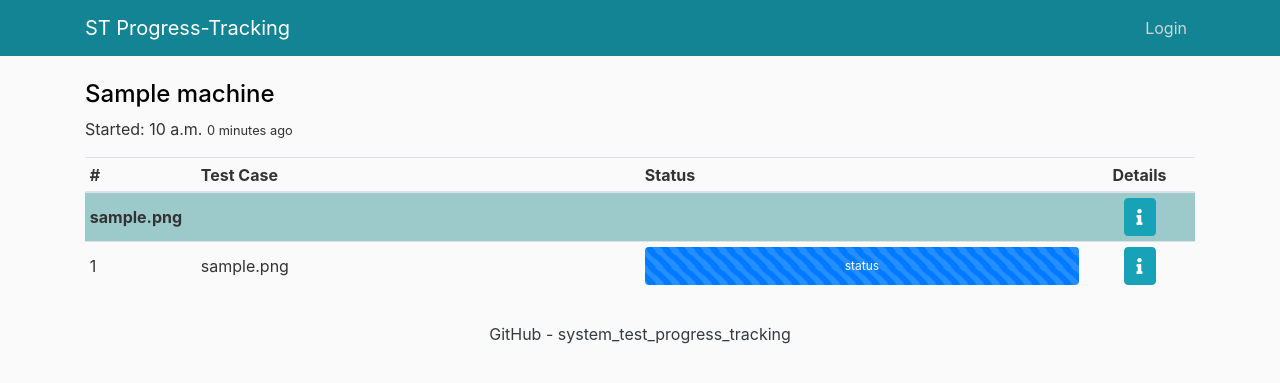
After one commit to TobKed/system_test_progress_tracking, a Django app: page /dry_run_data/1 in a window 1280 px wide. The commit adds this page. Shown: the top 383 px of the page. Run offline with Django 3.2, Linux system fonts and the light colour scheme; tables that the repository leaves empty hold one stand-in row (values such as "Sample post"); some libraries are stand-ins or nearby versions.

Commit message:
add dry run data detail view

```diff
--- a/system_test_progress_tracking/progress_tracking/static/progress_tracking/main.css
+++ b/system_test_progress_tracking/progress_tracking/static/progress_tracking/main.css
@@ -16,6 +16,10 @@ ul {
 
 .bg-steel {
   background-color: #138493;
+}
+
+.bg-steel-ligth {
+  background-color: #9CCACA;
 }
 
 .bg-steel-2 {
--- /dev/null
+++ b/system_test_progress_tracking/progress_tracking/templates/progress_tracking/dry_run_data_detail.html
@@ -0,0 +1,59 @@
+{% extends "progress_tracking/base.html" %}
+{% block content %}
+    <article class="media content-section">
+        <div class="media-body">
+            <h4 class="article-title"><a href="{% url 'machine-detail-view' dry_run_data.machine.pk %}" style="text-decoration: none; color: black;">{{ dry_run_data.machine.machine_name }}</a> </h4>
+            <p>Started: {{ dry_run_data.timestamp|time }} <small>{{ dry_run_data.timestamp|timesince }} ago </small></p>
+
+
+                <p class="article-content">
+                    <table id="mytable" class="table table-bordred table-striped table-hover table-sm">
+
+                        <thead>
+                            <th>#</th>
+                            <th>Test Case</th>
+                            <th>Status</th>
+                            <th class=" text-center">Details</th>
+                        </thead>
+
+                        <tbody>
+                            {% for scenario in dry_run_data.master_scenario.scenarios.all %}
+                                <tr>
+                                    <th colspan="3" class="bg-steel-ligth align-middle">{{ scenario.file_name }}</th>
+                                    <td class="align-middle text-center bg-steel-ligth" style="width: 10%">
+                                        <a href="#" class="btn btn-info btn-xs" data-toggle="tooltip" title="Info"><span class="fas fa-info xs"></span></a>
+                                    </td>
+                                </tr>
+                                {% for test in scenario.tests.all %}
+                                    <tr>
+                                        <td class="align-middle" style="width: 10%">{{ forloop.counter }}</td>
+                                        <td class="align-middle" style="width: 40%">{{ test.file_name }}</td>
+                                        <td class="align-middle" style="width: 40%">
+                                            <div class="progress" style="height: 38px;">
+                                                <div class="progress-bar progress-bar-striped progress-bar-animated" role="progressbar" aria-valuenow="100" aria-valuemin="0" aria-valuemax="100" style="width: 100%">status</div>
+                                            </div>
+                                        </td>
+                                        </td>
+                                        <td class="align-middle text-center" style="width: 10%">
+                                            <a href="#" class="btn btn-info btn-xs" data-toggle="tooltip" title="Info"><span class="fas fa-info xs"></span></a>
+                                        </td>
+                                    </tr>
+                                {% empty %}
+                                    <tr>
+                                        <td colspan="7">No tests</td>
+                                    </tr>
+                                {% endfor %}
+                            {% empty %}
+                                <tr>
+                                    <td colspan="7">No tests</td>
+                                </tr>
+                            {% endfor %}
+                        </tbody>
+                    </table>
+
+                    <div class="clearfix"></div>
+                </p>
+
+        </div>
+    </article>
+{% endblock content %}
--- a/system_test_progress_tracking/progress_tracking/templates/progress_tracking/machine_detail.html
+++ b/system_test_progress_tracking/progress_tracking/templates/progress_tracking/machine_detail.html
@@ -30,7 +30,7 @@
                                     </td>
                                     </td>
                                     <td class="align-middle text-center" style="width: 10%">
-                                        <a href="#" class="btn btn-info btn-xs" data-toggle="tooltip" title="Info"><span class="fas fa-info xs"></span></a>
+                                        <a href="{% url 'dry-run-data-detail-view' dry_run_data.pk %}" class="btn btn-info btn-xs" data-toggle="tooltip" title="Info"><span class="fas fa-info xs"></span></a>
                                     </td>
                                 </tr>
                             {% empty %}
--- a/system_test_progress_tracking/progress_tracking/urls.py
+++ b/system_test_progress_tracking/progress_tracking/urls.py
@@ -2,7 +2,8 @@ from django.urls import path
 from .views import (
     home,
     MachineDetailView,
-    MachineListView
+    MachineListView,
+    DryRunDataDetailView,
 )
 
 
@@ -11,4 +12,5 @@ urlpatterns = [
     path('', MachineListView.as_view(),  name='home-view'),
     path('machine/', MachineListView.as_view(),  name='machine-list-view'),
     path('machine/<int:pk>', MachineDetailView.as_view(),  name='machine-detail-view'),
+    path('dry_run_data/<int:pk>', DryRunDataDetailView.as_view(),  name='dry-run-data-detail-view'),
 ]
--- a/system_test_progress_tracking/progress_tracking/views.py
+++ b/system_test_progress_tracking/progress_tracking/views.py
@@ -5,7 +5,7 @@ from django.views.generic import (
     ListView,
 )
 
-from tm_api.models import Machine
+from tm_api.models import Machine, DryRunData
 
 
 def home(request):
@@ -23,11 +23,12 @@ class MachineDetailView(DetailView):
     model = Machine
     template_name = "progress_tracking/machine_detail.html"
     context_object_name = 'machine'
+    paginate_by = 5
 
     def get_context_data(self, *args, **kwargs):
         context_data = super().get_context_data(*args, **kwargs)
         dry_run_datas = self.object.dry_run_datas.all()
-        paginator = Paginator(dry_run_datas, 2)
+        paginator = Paginator(dry_run_datas, self.paginate_by)
         page_obj = paginator.page(self.request.GET.get("page", 1))
         is_paginated = True if dry_run_datas else False
         extra_context = {
@@ -37,3 +38,9 @@ class MachineDetailView(DetailView):
         }
         context_data.update(extra_context)
         return context_data
+
+
+class DryRunDataDetailView(DetailView):
+    model = DryRunData
+    template_name = "progress_tracking/dry_run_data_detail.html"
+    context_object_name = 'dry_run_data'
```
